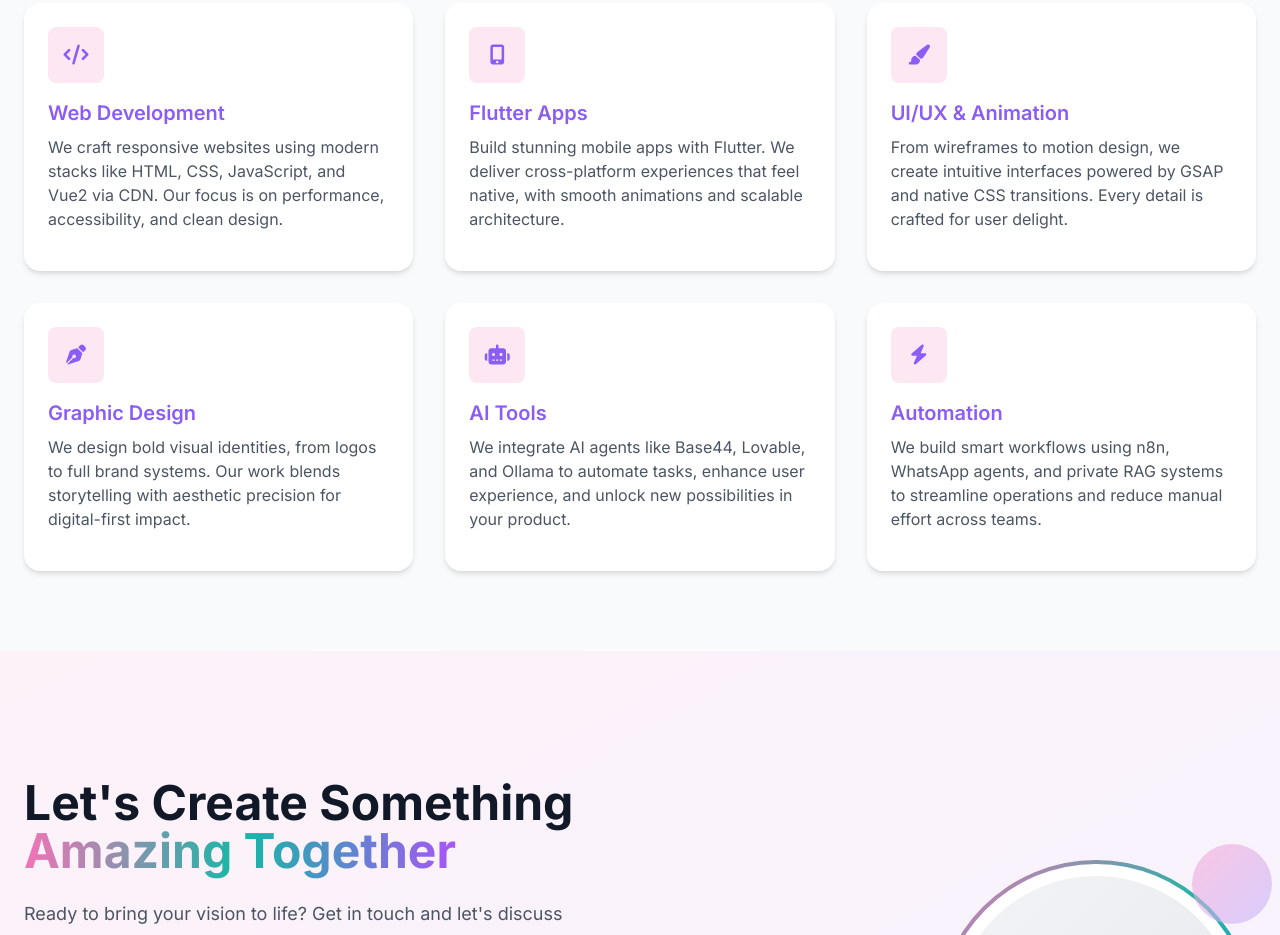
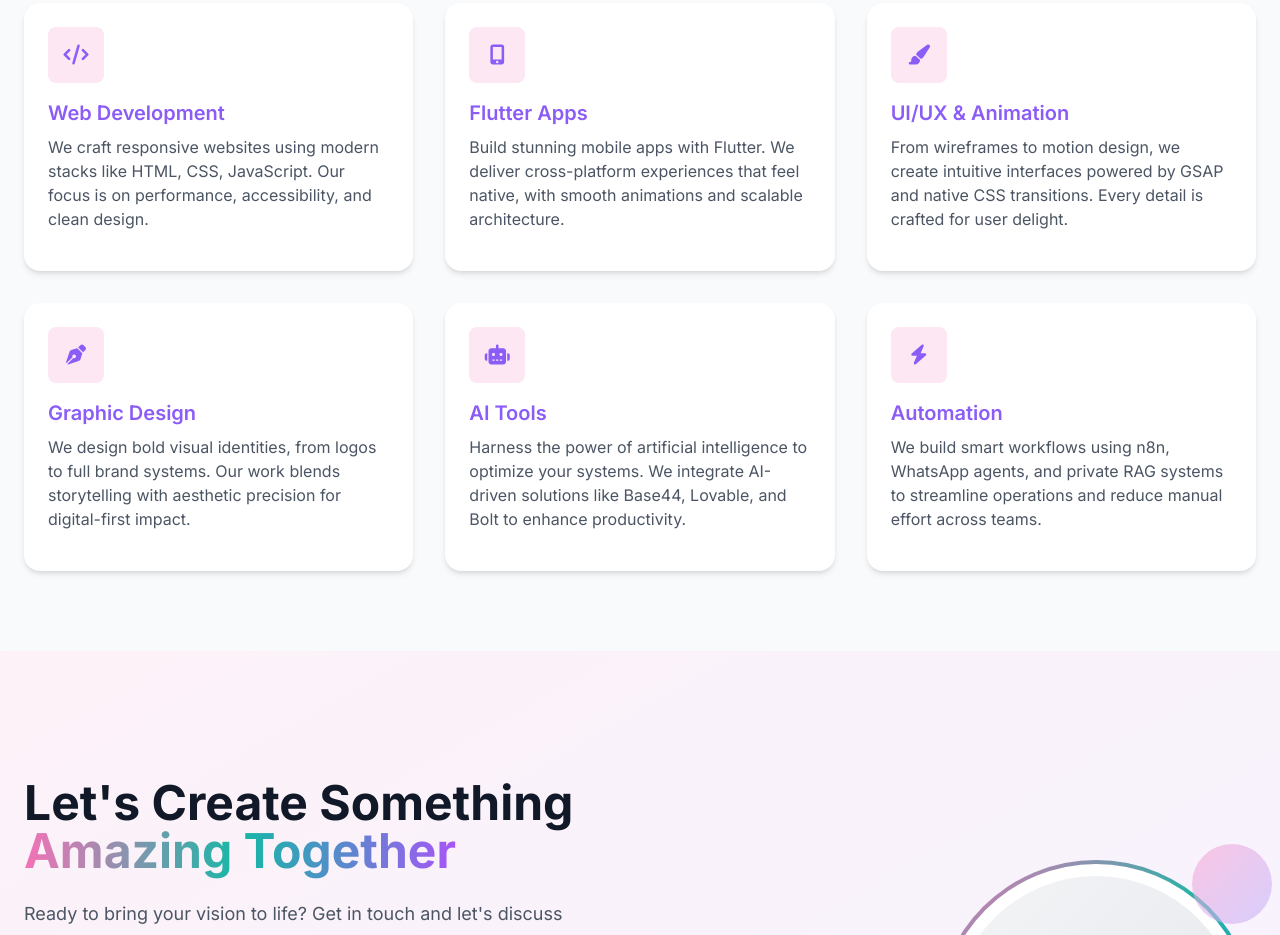
Before and after one commit to ubirajarafree/sloanecarson-studio, a plain HTML site: page index.html in a window 1280 px wide. Shown: the part 965-1900 px from the top of the page. Drawn offline with nearby package versions, Linux system fonts and the light colour scheme; grey boxes are pictures that could not be loaded.

Commit message:
services

```diff
--- a/index.html
+++ b/index.html
@@ -252,7 +252,7 @@
                         </div>
                         <h4 class="text-xl font-semibold mb-2 text-violet-500">Web Development</h4>
                         <p class="text-gray-600 mb-4">
-                            We craft responsive websites using modern stacks like HTML, CSS, JavaScript, and Vue2 via CDN. Our
+                            We craft responsive websites using modern stacks like HTML, CSS, JavaScript. Our
                             focus is on performance, accessibility, and clean design.
                         </p>
                         <a href="#" class="mt-auto text-violet-500 font-medium hover:underline hidden">Learn more →</a>
@@ -304,8 +304,8 @@
                         </div>
                         <h4 class="text-xl font-semibold mb-2 text-violet-500">AI Tools</h4>
                         <p class="text-gray-600 mb-4">
-                            We integrate AI agents like Base44, Lovable, and Ollama to automate tasks, enhance user experience,
-                            and unlock new possibilities in your product.
+                            Harness the power of artificial intelligence to optimize your systems.
+                            We integrate AI-driven solutions like Base44, Lovable, and Bolt to enhance productivity.
                         </p>
                         <a href="#" class="mt-auto text-violet-500 font-medium hover:underline hidden">Learn more →</a>
                     </div>
@@ -334,7 +334,7 @@
                     <!-- Contact Info -->
                     <div class="space-y-8">
                         <div>
-                            <h2 class="text-3xl sm:text-4xl lg:text-5xl font-bold text-gray-900 mb-6">
+                            <h2 class="text-3xl sm:text-4xl lg:text-5xl leading-tight font-bold text-gray-900 mb-6">
                                 Let's Create Something
                                 <br class="block">
                                 <span
```
